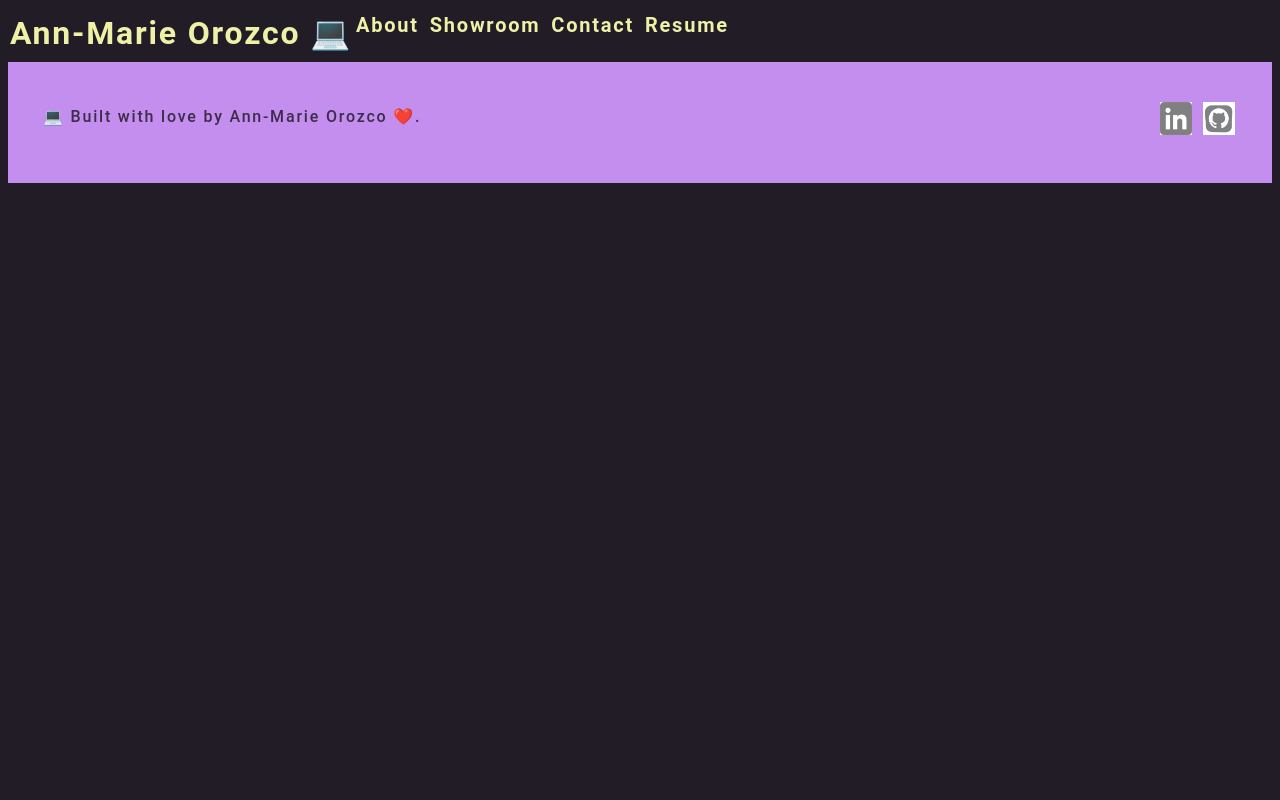
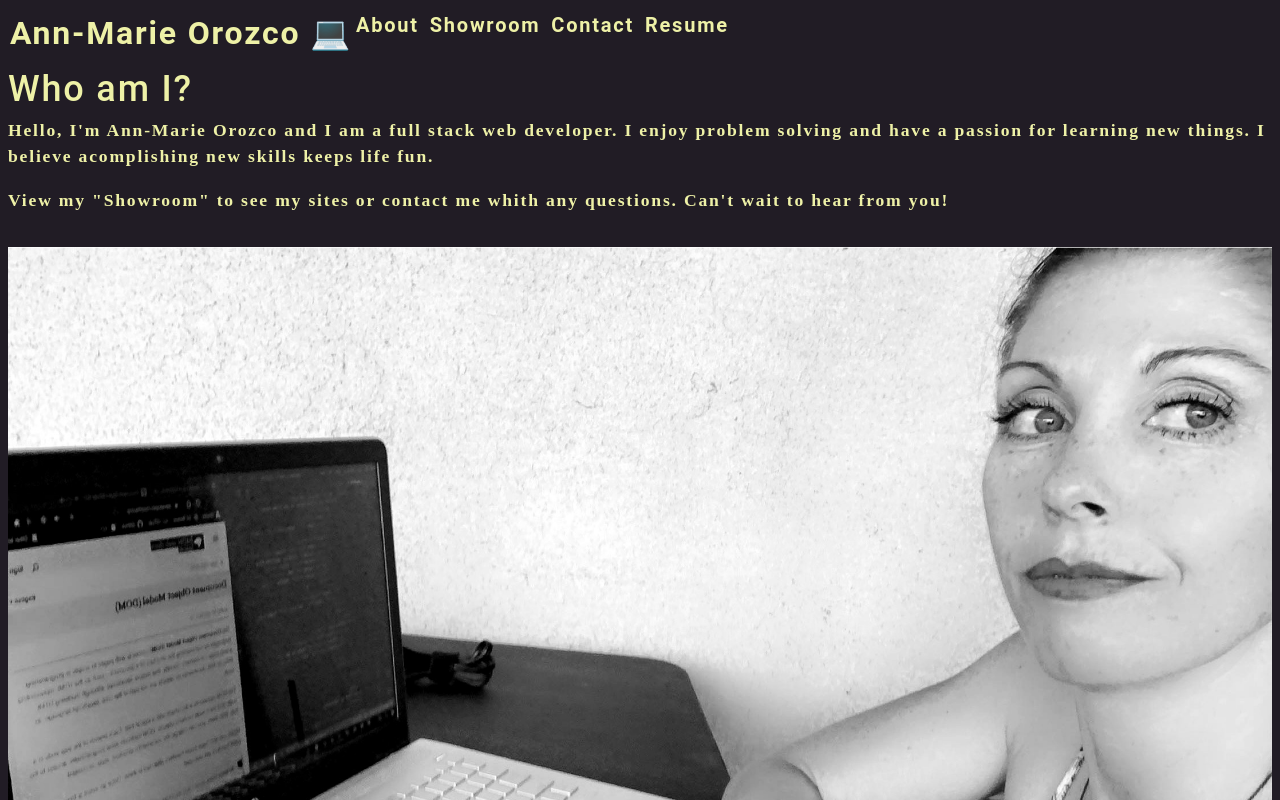
Before and after one commit to ann760/developer-portfolio, a React (Create React App) app: page / in a window 1280 px wide. Shown: the top 800 px of the page. Built offline with nearby package versions, Linux system fonts and the light colour scheme; the HTML template or start-up script is replaced by a standard one.

Commit message:
redirect

```diff
--- a/src/App.js
+++ b/src/App.js
@@ -25,6 +25,7 @@ function App() {
           <Route path="/contact" component={ContactForm} />
           <Route path="/resume" component={Resume} />
         </div>
+        <About />
         <Footer />
       </Router>
 
```
Also changed, not shown: 1 other file (tests, documents, lock files or other folders).
